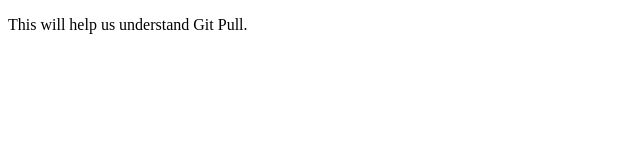
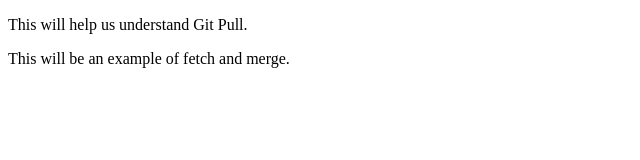
Before and after one commit to sarahsid10/DataBloom-GitHub, a plain HTML site: page index.html in a window 1280 px wide. Shown: the whole page, without its empty margins (0-640 px from the left). Drawn offline with Linux system fonts and the light colour scheme.

Commit message:
Update index.html
Updated file to try git fetch and merge

```diff
--- a/index.html
+++ b/index.html
@@ -5,5 +5,7 @@
   </head>
   <body>
     <p>This will help us understand Git Pull.</p>
+    <p> This will be an example of fetch and merge.</p>
   </body>
+
 </html>
```
